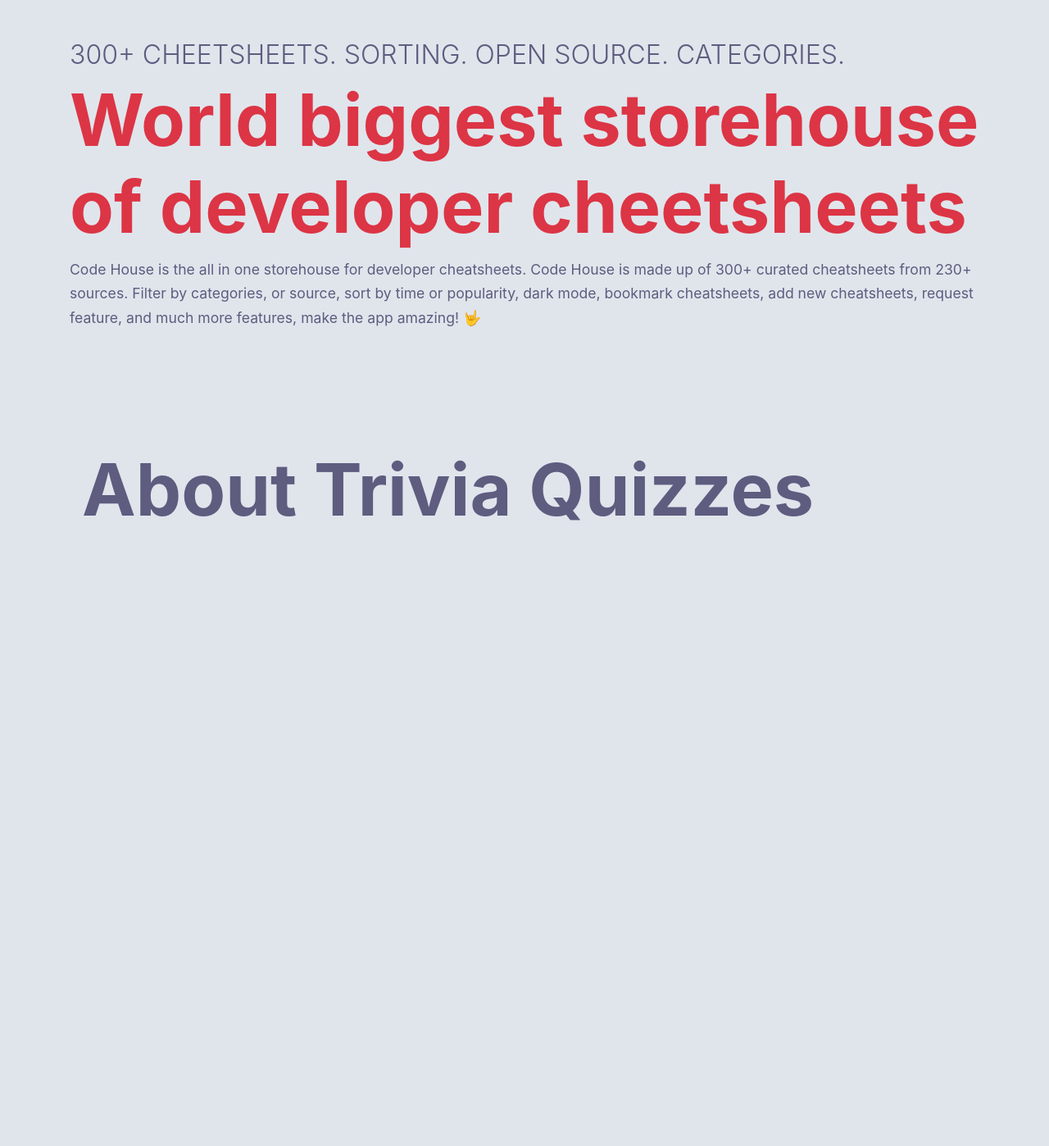
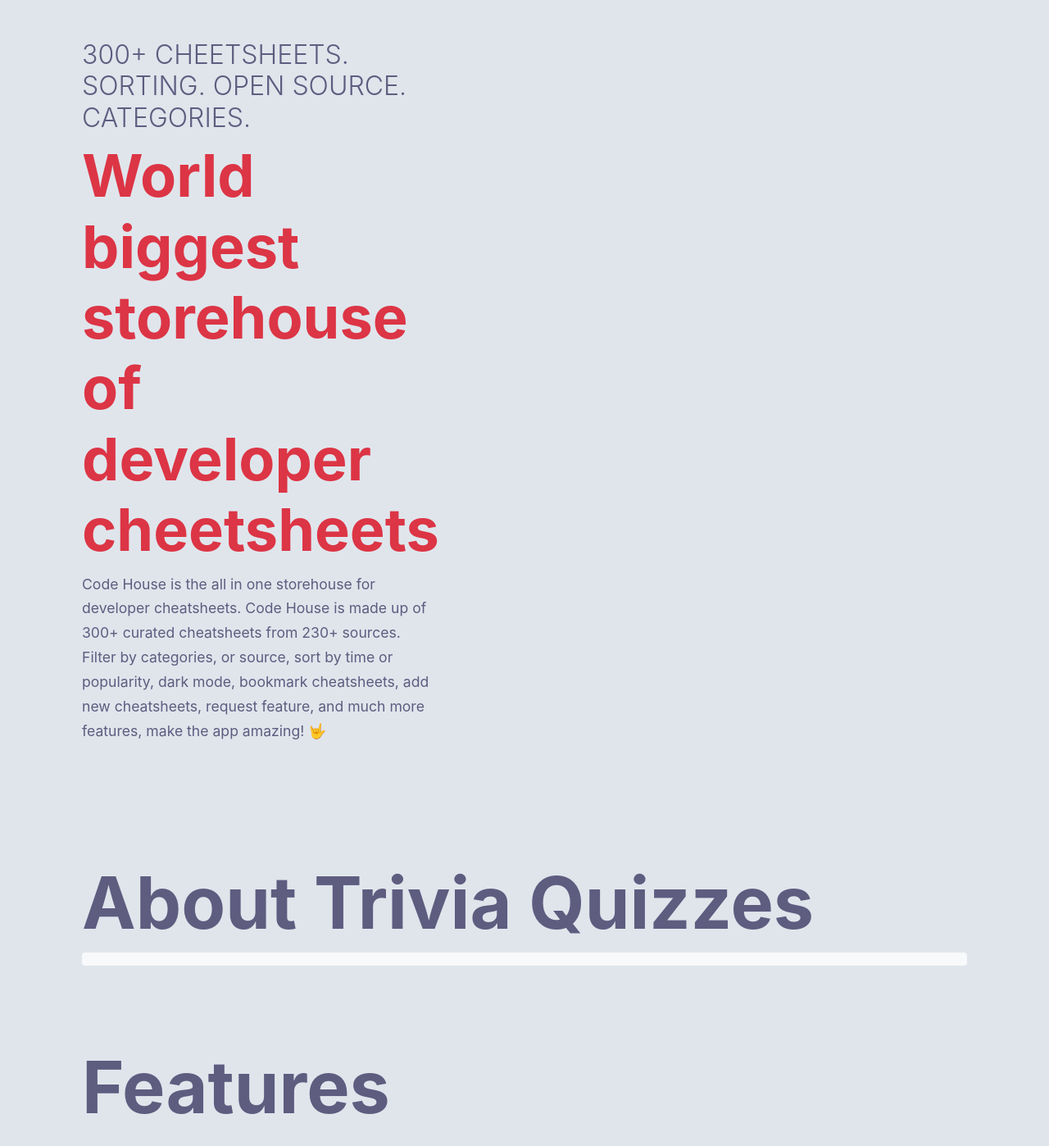
Before and after one commit to victor-cody/Trivial-quiz-app, a React (Create React App) app: page / in a window 1280 px wide. Shown: the top 1398 px of the page at 82% size. Before the commit the page ends 800 px from the top, so only its background shows below. Built offline with nearby package versions, Linux system fonts and the light colour scheme; no server answers; what use-harperdb would draw is missing.

Commit message:
create: auth_config files

```diff
--- a/package.json
+++ b/package.json
@@ -3,6 +3,8 @@
   "version": "0.1.0",
   "private": true,
   "dependencies": {
+    "@auth0/auth0-react": "^1.5.0",
+    "@brainhubeu/react-carousel": "^2.0.4",
     "@testing-library/jest-dom": "^5.11.4",
     "@testing-library/react": "^11.1.0",
     "@testing-library/user-event": "^12.1.10",
--- /dev/null
+++ b/src/auth_config.json
@@ -0,0 +1,5 @@
+{
+  "domain": "trivial-quizzes.us.auth0.com",
+  "clientId": "DNu6fpS1SFd2LBH5pe7IUwodaUuk54Sl",
+  "audience": "YOUR_API_IDENTIFIER"
+}
--- a/src/components/BackToTop/styles.scss
+++ b/src/components/BackToTop/styles.scss
@@ -2,7 +2,8 @@
     position: fixed;
     bottom: 25px;
     right: 25px;
-    background: rgb(224, 229, 236);
+    // background: rgb(224, 229, 236);
+    color: rgb(224, 229, 236);
     width: 40px;
     height: 40px;
     display: block;
--- a/src/pages/Homepage/Homepage.js
+++ b/src/pages/Homepage/Homepage.js
@@ -4,16 +4,19 @@
 	export default function HomePage() {
 	return (
 		<>
+		<header className="">
+			<nav className="nav"></nav>
+		</header>
 		<main className="container">
 			<PageSection
 			classes={`intro row align-items-center justify-content-between`}
 			>
 			<ScrollAnimation animateIn="fadeInLeft">
-				<h2 className="font-weight-light text-small">
-				300+ CHEETSHEETS. SORTING. OPEN SOURCE. CATEGORIES.
+				<div className="col-md-9 col-lg-6 col-xl-5">
+					<h2 className="font-weight-light text-small">
+					300+ CHEETSHEETS. SORTING. OPEN SOURCE. CATEGORIES.
 				</h2>
-				<h3 className="font-weight-bold display-2 text-danger">
-				{" "}
+				<h3 className="font-weight-bold display-3 text-danger">
 				World biggest storehouse of developer cheetsheets
 				</h3>
 				<p className="">
@@ -23,9 +26,12 @@
 				popularity, dark mode, bookmark cheatsheets, add new cheatsheets,
 				request feature, and much more features, make the app amazing! 🤟
 				</p>
+				</div>
 			</ScrollAnimation>
 			<ScrollAnimation>
-				<img src="" alt="" className="" />
+				<div className="col-md-9 col-lg-6 col-xl-5">
+					<img src="" alt="" className="img-fluid" />
+				</div>
 			</ScrollAnimation>
 			</PageSection>
 
@@ -34,11 +40,19 @@
 					<h2 className="display-2 font-weight-bold">About Trivia Quizzes</h2>
 				</ScrollAnimation>
 
-				<div className="rounded w-100 px-3py-2 bg-light">
+				<ScrollAnimation animateIn='fadeInUp'>
+					<div className="rounded w-100 px-3 py-2 bg-light shine">
 
 				</div>
+				</ScrollAnimation>
+			</PageSection>
+			<PageSection>
+					<ScrollAnimation animateIn="bounceInUp"><h2 className="display-2 font-weight-bold">Features</h2></ScrollAnimation>
 			</PageSection>
 		</main>
+		<footer className='' >
+
+		</footer>
 		</>
 	);
 	}
```
Also changed, not shown: src/config.js (added, +20 -0 lines), 1 other file (tests, documents, lock files or other folders).
